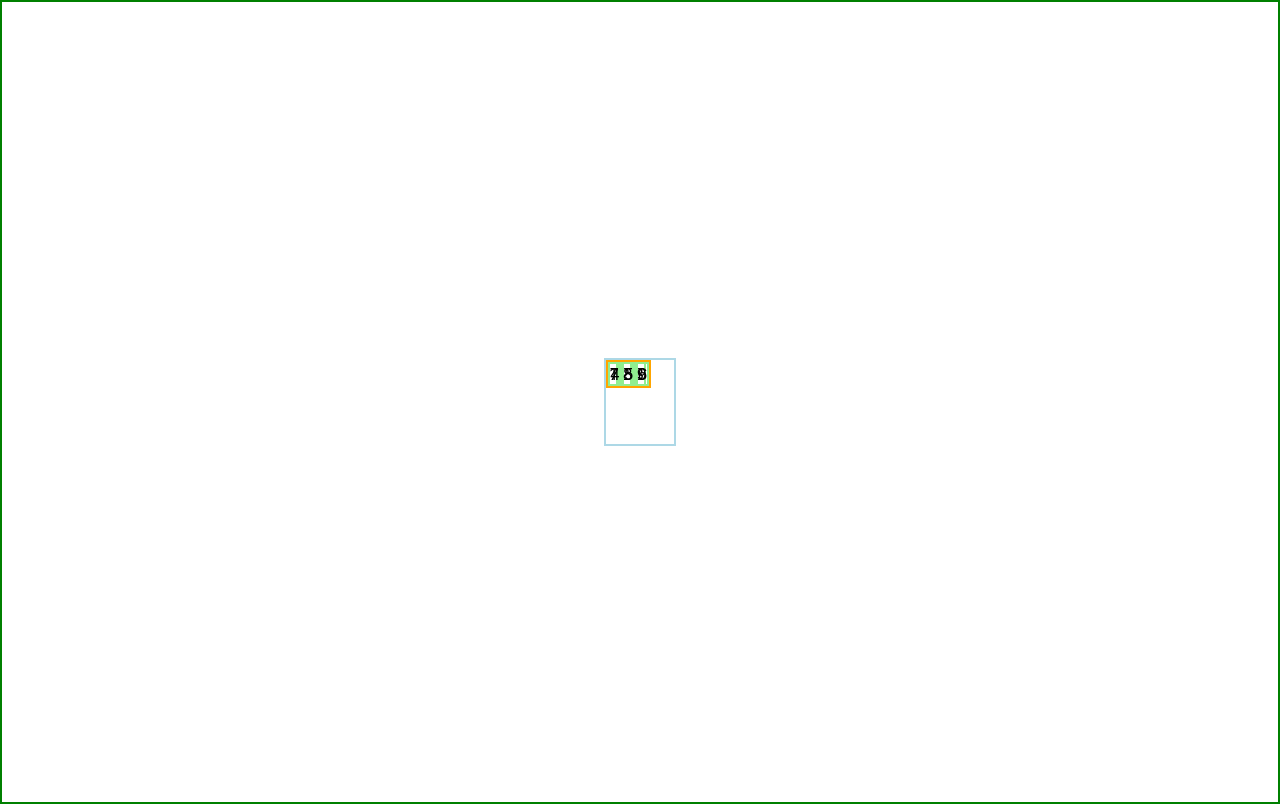
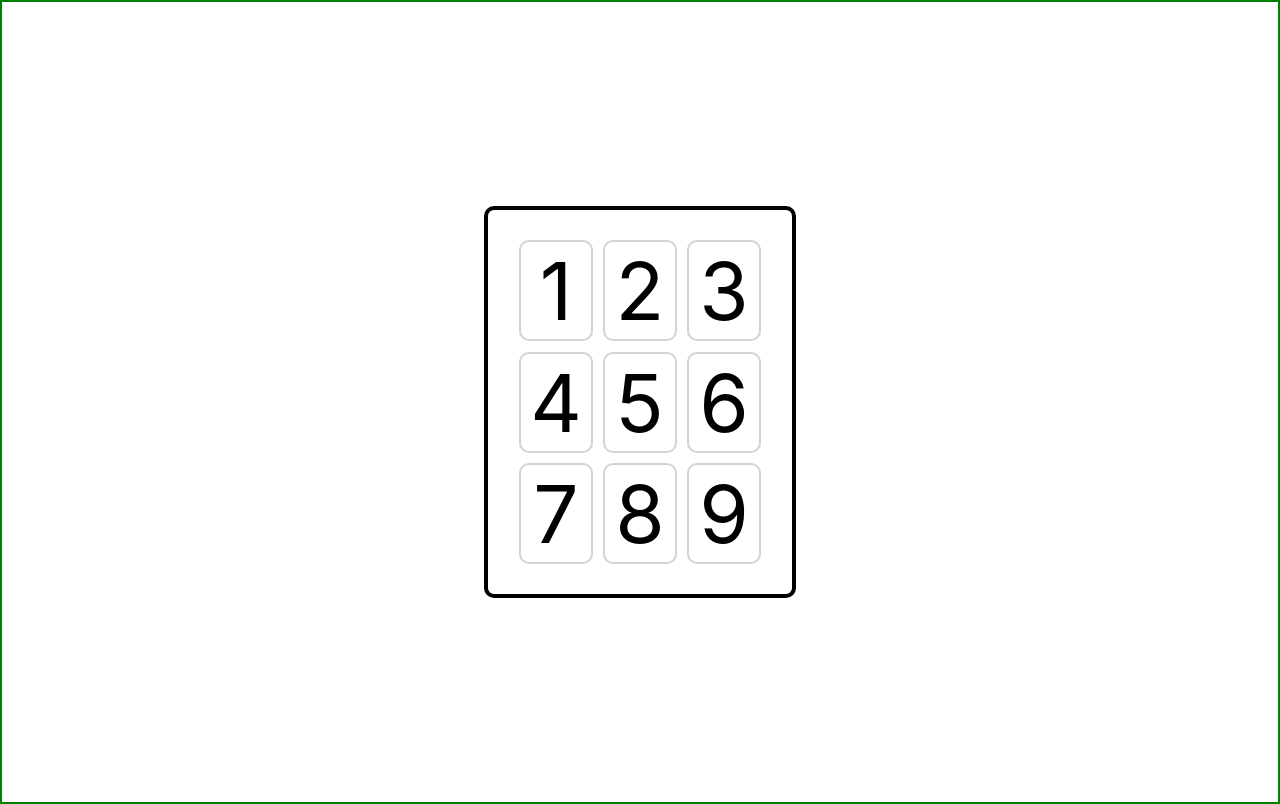
Before and after one commit to nickhibbits/react-practice-projects, a React (Create React App) app in the folder calculator/: page / in a window 1280 px wide. Built offline with nearby package versions, Linux system fonts and the light colour scheme.

Commit message:
dry code to render number pad

```diff
--- a/calculator/src/NumberPad.css
+++ b/calculator/src/NumberPad.css
@@ -1,17 +1,41 @@
 .number-pad-component {
-  border: solid 2px lightblue;
+  border: solid 4px black;
+  border-radius: 10px;
   display: grid;
   grid-template-columns: repeat(3, 1fr);
   grid-template-rows: repeat(3, 1fr);
+  padding: 2%;
 }
 
 .num-group {
-  border: solid 2px orange;
   display: flex;
-  flex-direction: row;
+  justify-content: space-evenly;
+}
+
+.num-group-0 {
+  grid-area: 1 / 1 / 1 / 4;
+}
+.num-group-1 {
+  grid-area: 2 / 1 / 2 / 4;
+}
+.num-group-2 {
+  grid-area: 3 / 1 / 3 / 4;
 }
 
 .num-button {
-  border: solid 2px lightgreen;
+  border: solid 2px rgb(211, 211, 211);
+  border-radius: 10px;
+  width: 80px;
+  font-size: 5rem;
+  display: flex;
+  justify-content: center;
+  margin: 2%;
+  transition: 0.2s ease;
   /* margin: 3%; */
 }
+
+.num-button:hover {
+  cursor: pointer;
+  background-color: rgb(149, 224, 199);
+  transition: 0.5s ease;
+}
--- a/calculator/src/NumberPad.js
+++ b/calculator/src/NumberPad.js
@@ -1,41 +1,28 @@
 import "../src/NumberPad.css";
+import React from "react";
+
 function NumberPad() {
-  const group1 = [1, 2, 3];
-  const group2 = [4, 5, 6];
-  const group3 = [7, 8, 9];
+  const numberRows = [
+    [1, 2, 3],
+    [4, 5, 6],
+    [7, 8, 9],
+  ];
 
   return (
     <div className="number-pad-component">
-      {/* {[...Array(10)].map((_, i) => {
-        return <div className="number-button">{i}</div>;
-      })} */}
-      <div className="num-group" style={{ gridArea: "1 / 1 / 1 / 3" }}>
-        {group1.map((num) => {
-          return (
-            <div key={num} className="num-button">
-              {num}
-            </div>
-          );
-        })}
-      </div>
-      <div className="num-group" style={{ gridArea: "1 / 1 / 1 / 3" }}>
-        {group2.map((num) => {
-          return (
-            <div key={num} className="num-button">
-              {num}
-            </div>
-          );
-        })}
-      </div>
-      <div className="num-group" style={{ gridArea: "1 / 1 / 1 / 3" }}>
-        {group3.map((num) => {
-          return (
-            <div key={num} className="num-button">
-              {num}
-            </div>
-          );
-        })}
-      </div>
+      {[...Array(3)].map((_, groupIndex) => (
+        <div key={groupIndex} className={`num-group-${groupIndex} num-group`}>
+          {numberRows.map((row, i) => {
+            return i === groupIndex ? (
+              <React.Fragment key={row[i]}>
+                <div className="num-button">{row[0]}</div>
+                <div className="num-button">{row[1]}</div>
+                <div className="num-button">{row[2]}</div>
+              </React.Fragment>
+            ) : null;
+          })}
+        </div>
+      ))}
     </div>
   );
 }
```
